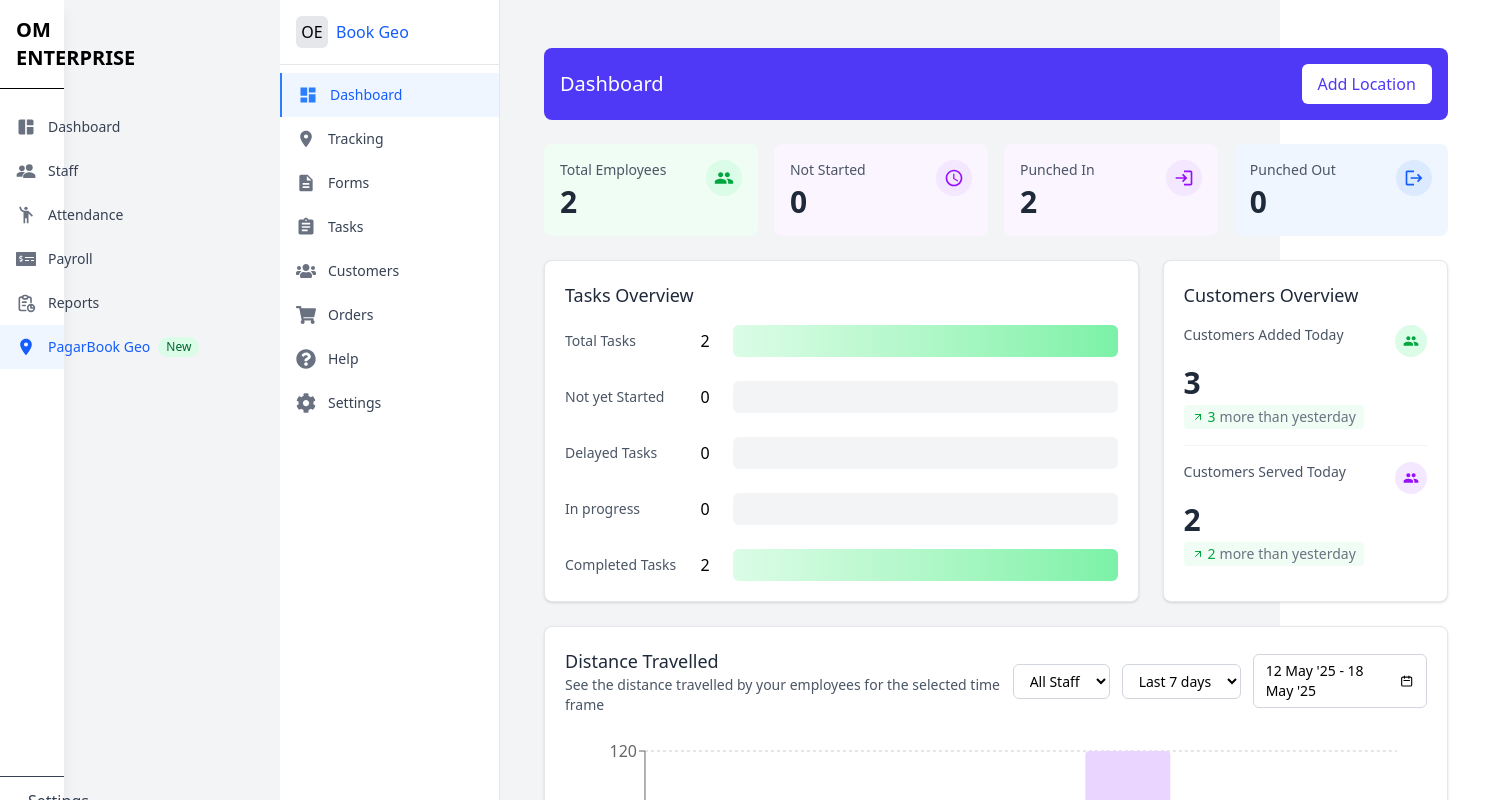
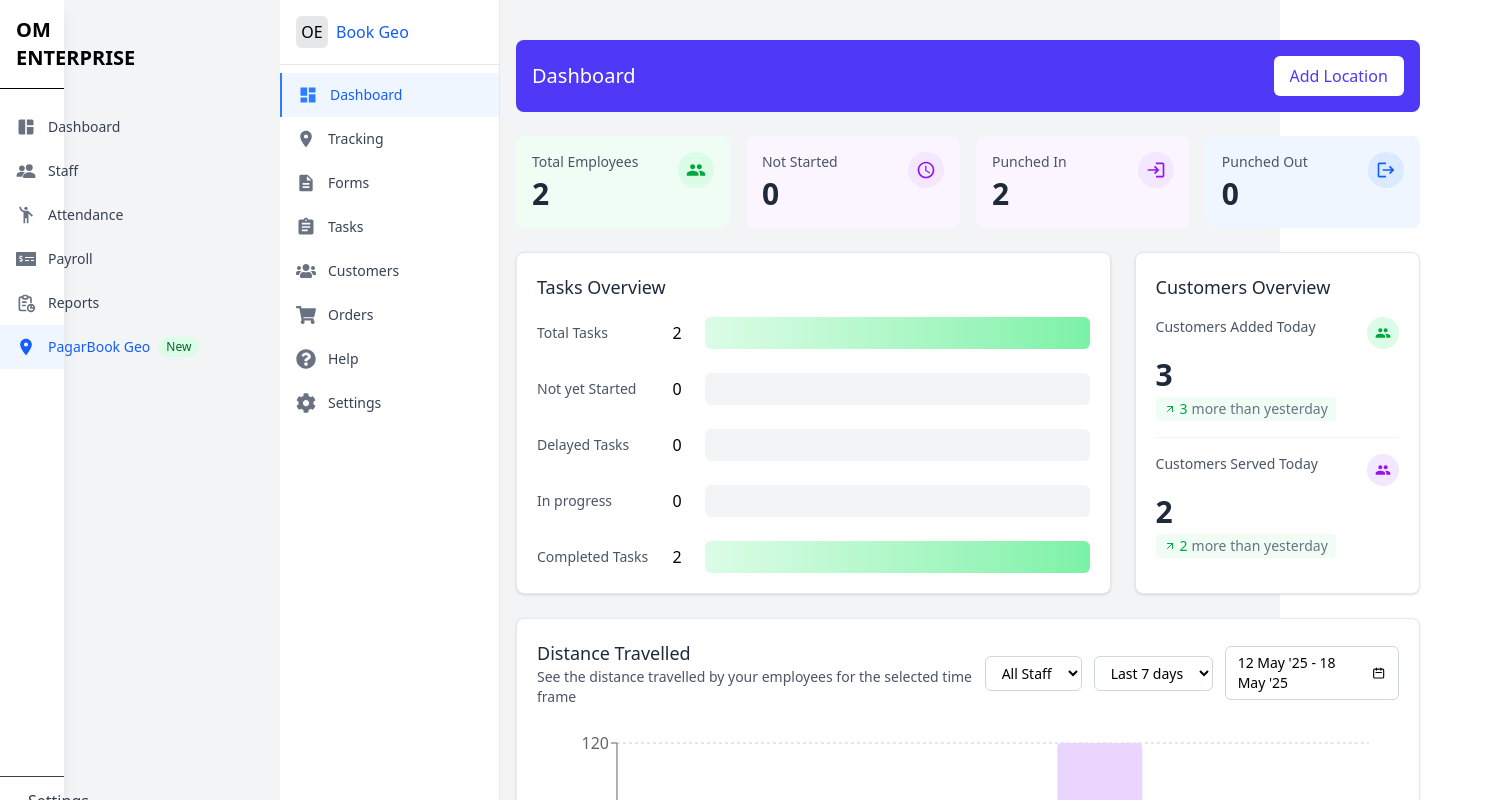
Before and after one commit to DhruvilPatel121/Pagar_Book, a React (Vite) app: page /geo in a window 1280 px wide. Shown: the top 800 px of the page, 1496 px wide, since content can reach past the window. Built offline with nearby package versions, Linux system fonts and the light colour scheme.

Commit message:
Changed the GeoDashboard.jsx file with routes for header issue

```diff
--- a/src/pages/geo/dashboard/GeoDashboard.jsx
+++ b/src/pages/geo/dashboard/GeoDashboard.jsx
@@ -1,23 +1,19 @@
 import React from 'react';
 import GeoSidebar from '../components/GeoSidebar';
-import { useLocation } from 'react-router-dom';
 import { componentStyles } from '../../../theme';
 import TasksOverview from './TasksOverview';
 import CustomersOverview from './CustomersOverview';
 import DistanceChart from './DistanceChart';
 import BusinessOverview from './BusinessOverview';
-import GeoTracking from '../tracking/GeoTracking';
 import { MdPeople, MdAccessTime, MdLogin, MdLogout } from 'react-icons/md';
 
 const GeoDashboard = () => {
-  const location = useLocation();
-  const currentPath = location.pathname;
   const geo = componentStyles.geoPage;
 
-  const renderContent = () => {
-    if (currentPath === '/geo') {
   return (
     <>
+      <GeoSidebar />
+      <div className="ml-[220px] flex flex-col h-full p-4">
         {/* Dashboard Header */}
         <div className={geo.header}>
           <h1 className={geo.headerTitle}>Dashboard</h1>
@@ -40,38 +36,6 @@ const GeoDashboard = () => {
 
         {/* Business Overview */}
         <BusinessOverview />
-        </>
-      );
-    } else if (currentPath === '/geo/tracking') {
-      return <GeoTracking />;
-    } else {
-      const pageName = currentPath.split('/').pop();
-      const formattedPageName = pageName.charAt(0).toUpperCase() + pageName.slice(1);
-      return (
-        <div className="bg-white p-5 rounded-lg shadow-sm">
-          <h2 className="text-lg font-medium text-gray-800 mb-4">{formattedPageName}</h2>
-          <p className="text-gray-600">
-            This is the {formattedPageName} page of PagarBook Geo. Content coming soon.
-          </p>
-        </div>
-      );
-    }
-  };
-
-  return (
-    <>
-      <GeoSidebar />
-      <div className={geo.content}>
-        {currentPath !== '/geo' && (
-          <div className={geo.header}>
-            <h1 className={geo.headerTitle}>PagarBook Geo</h1>
-            <div className="flex items-center gap-3">
-              <span className={geo.headerBadge}>New</span>
-              <button className={geo.headerButton}>Add Location</button>
-            </div>
-          </div>
-        )}
-        {renderContent()}
       </div>
     </>
   );
```
Also changed, not shown: src/routes.jsx (+9 -10 lines). Lines whose indentation alone changed are shown as unchanged.
